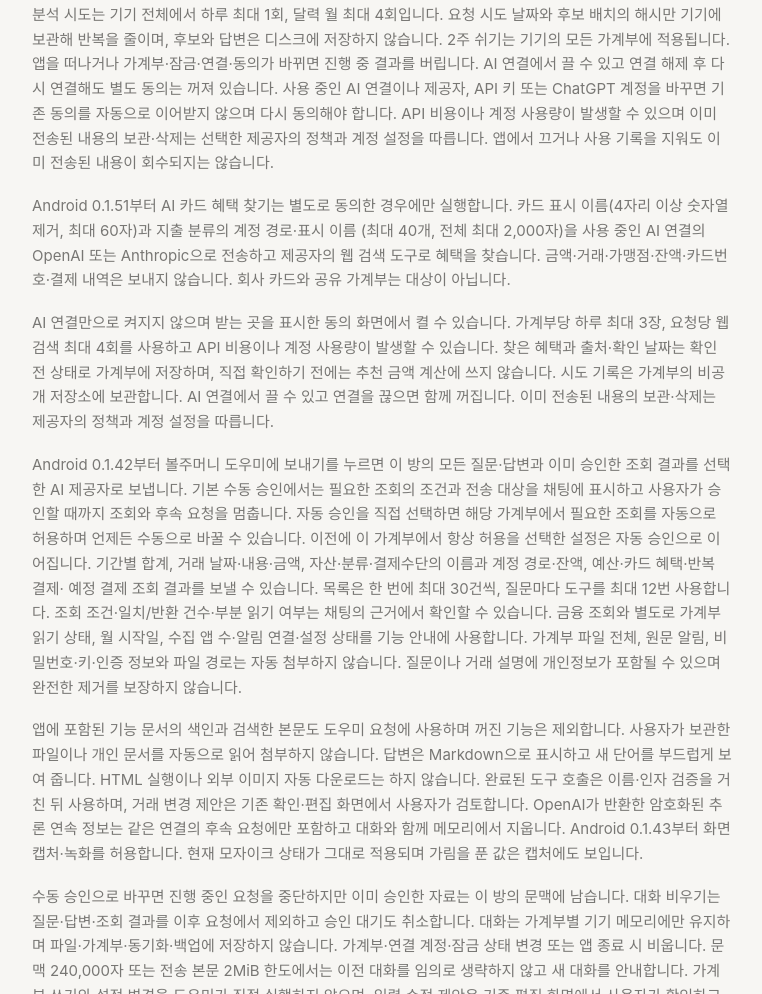
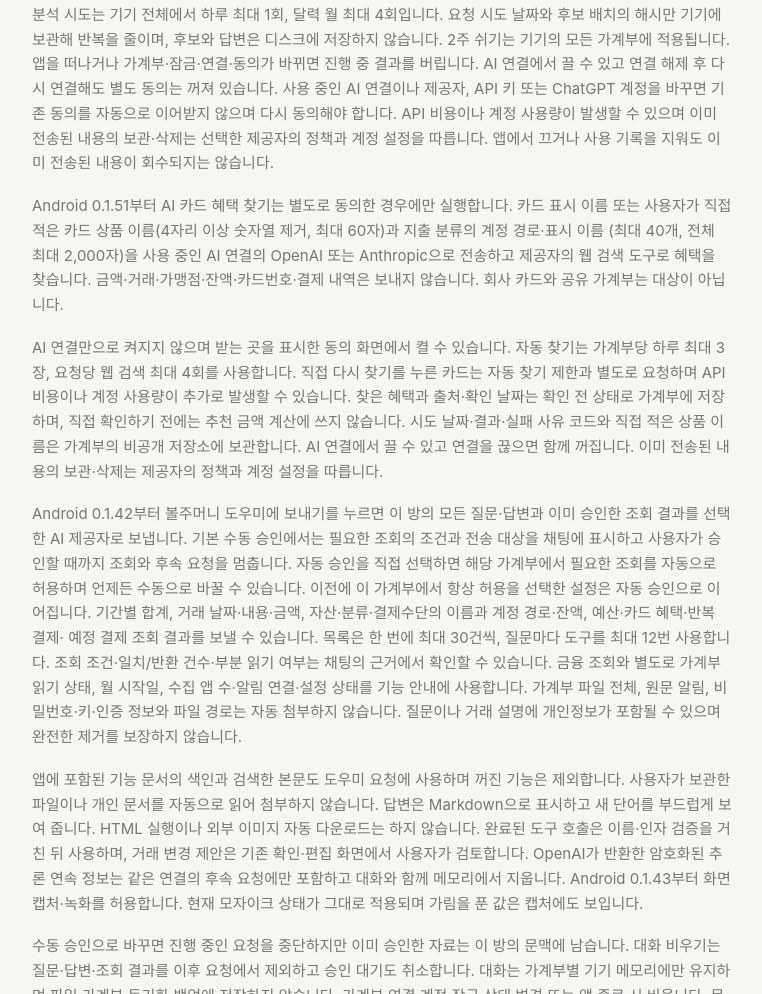
Before and after one commit to Haneol/CheekPouch-Site, a plain HTML site: page dist/privacy/index.html in a window 1280 px wide. Shown: the part 4382-5376 px from the top of the page, without its empty margins (332-1094 px from the left). Drawn offline with Linux system fonts and the light colour scheme; a web font is replaced by a local one.

Commit message:
docs(privacy): clarify card product lookup and manual retries

```diff
--- a/dist/privacy/index.html
+++ b/dist/privacy/index.html
@@ -286,16 +286,16 @@
             </p>
             <p id="card-benefit-lookup">
               Android 0.1.51부터 AI 카드 혜택 찾기는 별도로 동의한 경우에만 실행합니다.
-              카드 표시 이름(4자리 이상 숫자열 제거, 최대 60자)과 지출 분류의 계정 경로·표시 이름
+              카드 표시 이름 또는 사용자가 직접 적은 카드 상품 이름(4자리 이상 숫자열 제거, 최대 60자)과 지출 분류의 계정 경로·표시 이름
               (최대 40개, 전체 최대 2,000자)을 사용 중인 AI 연결의 OpenAI 또는 Anthropic으로 전송하고
               제공자의 웹 검색 도구로 혜택을 찾습니다. 금액·거래·가맹점·잔액·카드번호·결제 내역은 보내지 않습니다.
               회사 카드와 공유 가계부는 대상이 아닙니다.
             </p>
             <p>
               AI 연결만으로 켜지지 않으며 받는 곳을 표시한 동의 화면에서 켤 수 있습니다.
-              가계부당 하루 최대 3장, 요청당 웹 검색 최대 4회를 사용하고 API 비용이나 계정 사용량이 발생할 수 있습니다.
+              자동 찾기는 가계부당 하루 최대 3장, 요청당 웹 검색 최대 4회를 사용합니다. 직접 다시 찾기를 누른 카드는 자동 찾기 제한과 별도로 요청하며 API 비용이나 계정 사용량이 추가로 발생할 수 있습니다.
               찾은 혜택과 출처·확인 날짜는 확인 전 상태로 가계부에 저장하며, 직접 확인하기 전에는 추천 금액 계산에 쓰지 않습니다.
-              시도 기록은 가계부의 비공개 저장소에 보관합니다. AI 연결에서 끌 수 있고 연결을 끊으면 함께 꺼집니다.
+              시도 날짜·결과·실패 사유 코드와 직접 적은 상품 이름은 가계부의 비공개 저장소에 보관합니다. AI 연결에서 끌 수 있고 연결을 끊으면 함께 꺼집니다.
               이미 전송된 내용의 보관·삭제는 제공자의 정책과 계정 설정을 따릅니다.
             </p>
             <p id="assistant">
```
